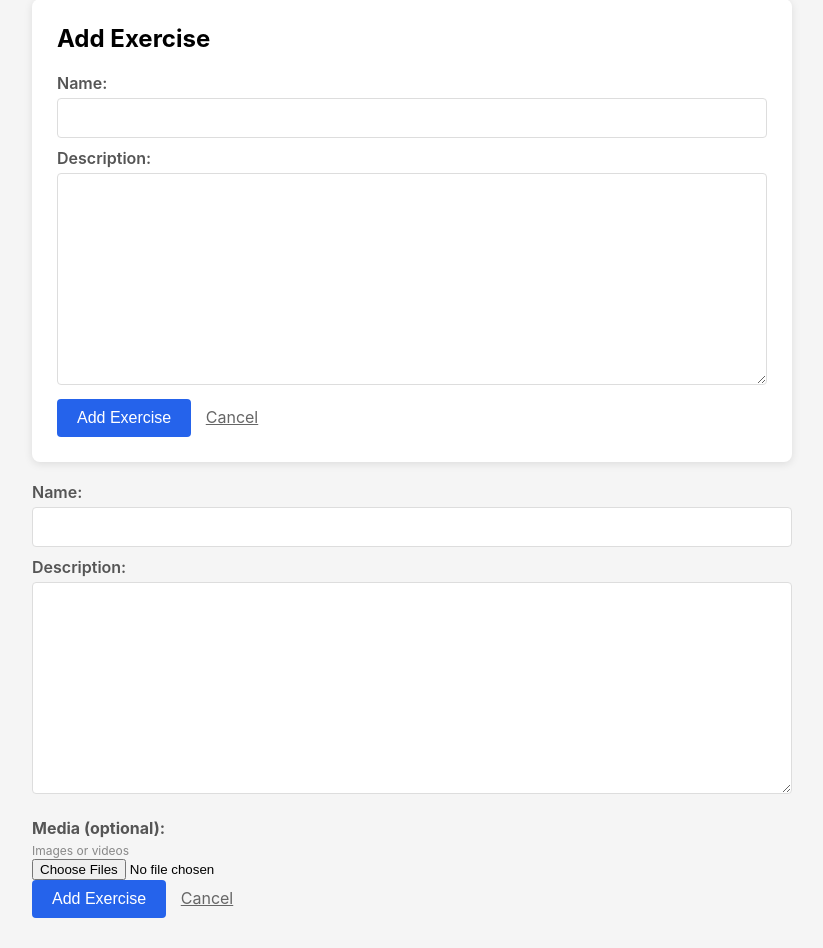
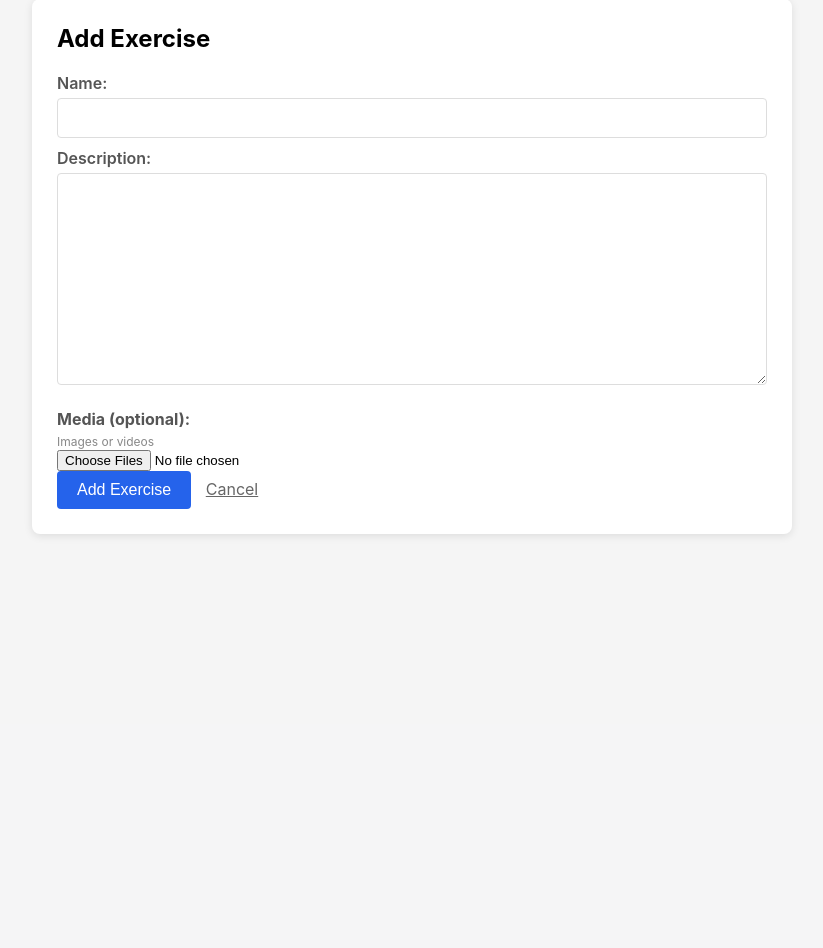
Before and after one commit to Martin-Doynov/Gym-PR-Tracker-app, a Django app: page /exercises/add/ in a window 1280 px wide. Shown: the part 76-1024 px from the top of the page, without its empty margins (228-1051 px from the left). After the commit the page ends 612 px from the top, so only its background shows below. Run offline with Django 5.2, Linux system fonts and the light colour scheme; the visitor is signed in with stand-in values (Sample User, id 1).

Commit message:
fix: adding exercises

```diff
--- a/workouts/templates/workouts/exercise_add.html
+++ b/workouts/templates/workouts/exercise_add.html
@@ -5,14 +5,6 @@
 {% block content %}
 <div class="card">
     <h2 style="margin-bottom: 20px;">Add Exercise</h2>
-    <form method="post" enctype="multipart/form-data">
-        {% csrf_token %}
-        {{ form.as_p }}
-        <button type="submit">Add Exercise</button>
-        <a href="{% url 'exercise_list' %}" style="margin-left: 10px; color: #666;">Cancel</a>
-    </form>
-</div>
-
     <form method="post" enctype="multipart/form-data">
         {% csrf_token %}
         {{ form.as_p }}
@@ -28,4 +20,5 @@
         <button type="submit">Add Exercise</button>
         <a href="{% url 'exercise_list' %}" style="margin-left: 10px; color: #666;">Cancel</a>
     </form>
+</div>
 {% endblock %}
```
Lines whose indentation alone changed are shown as unchanged.
